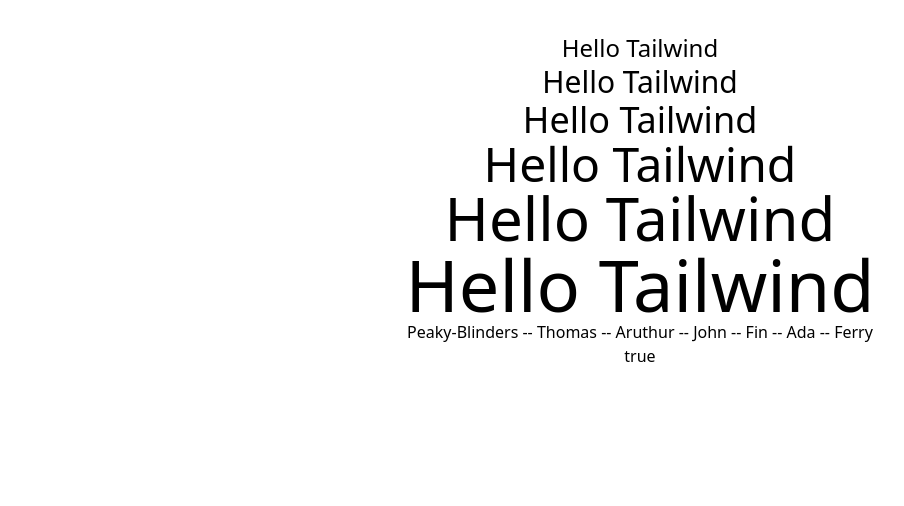
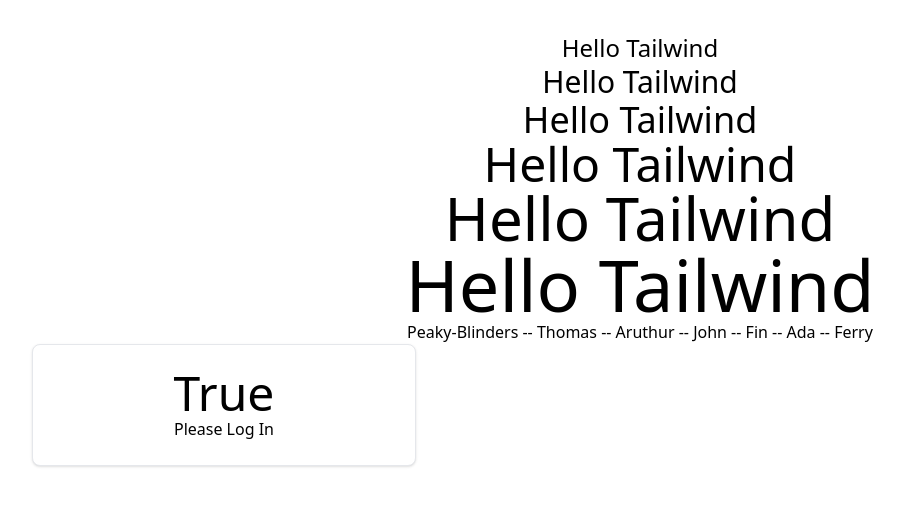
Before and after one commit to Hari-Learn/React-TW, a React (Vite) app: page / in a window 1280 px wide. Shown: the top 506 px of the page, without its empty margins (0-904 px from the left). Built offline with nearby package versions, Linux system fonts and the light colour scheme.

Commit message:
condition render added

```diff
--- a/src/comp/Dashboard.jsx
+++ b/src/comp/Dashboard.jsx
@@ -2,8 +2,17 @@
 const Dashboard = () => {
     const isLoggedIn = true;
     return(
-        <div>
-            {isLoggedIn ? "true" : "false"}
+        <div className="max-w-sm p-6 bg-white border border-gray-200 rounded-lg shadow-sm dark:bg-gray-800 dark:border-gray-700">
+            {isLoggedIn ?
+            <h4 className="text-5xl">True</h4> :
+            <h4 className="text-5xl">False</h4>}
+
+            {isLoggedIn && (
+                <>
+                <h2>Please Log In</h2>
+                </>
+                )
+            }
         </div>
     )
 }
```
